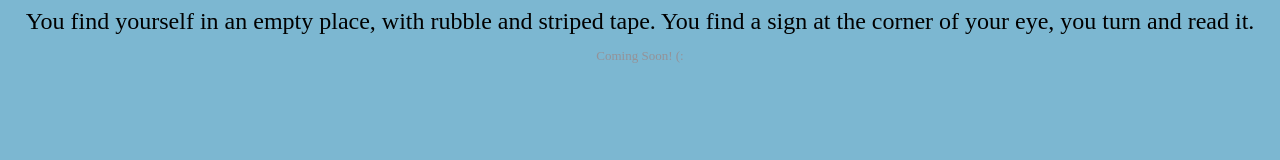
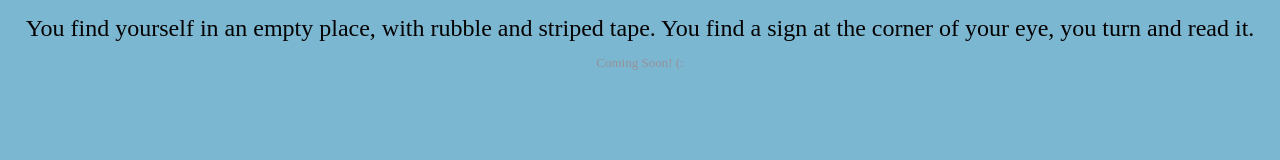
Before and after one commit to KorbynTalks/korbyntalks.github.io, a plain HTML site: page comingsoon.html in a window 1280 px wide. Drawn offline with Linux system fonts and the light colour scheme.

Commit message:
Some CSS changes

```diff
--- a/styles/base.css
+++ b/styles/base.css
@@ -22,6 +22,11 @@
     }
 }
 
+body {
+    margin: 0px;
+    overflow: hidden;
+}
+
 header {
     font-size: x-large;
     text-align: center;
--- a/styles/comingSoon.css
+++ b/styles/comingSoon.css
@@ -1,3 +1,7 @@
+header {
+    padding-top: 15px;
+}
+
 #comingSoon {
     font-size: small;
     text-align: center;
```
